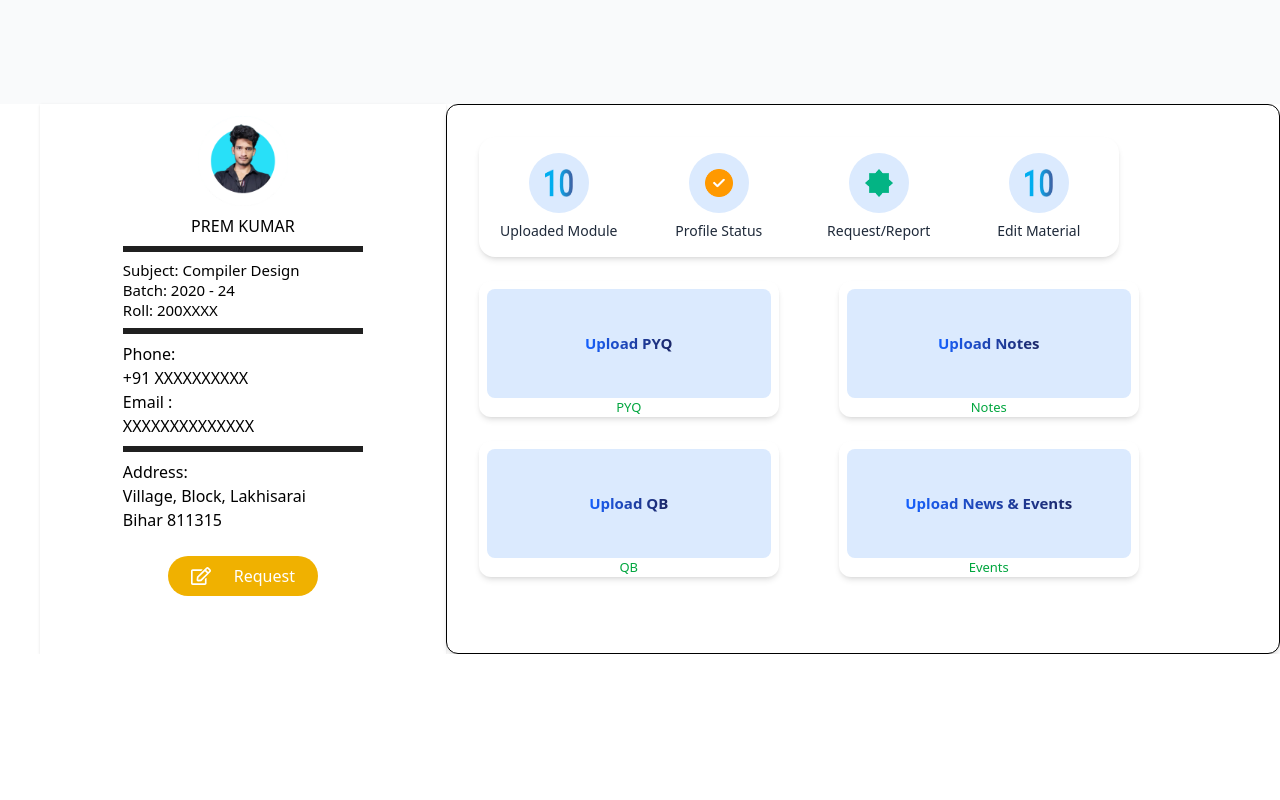
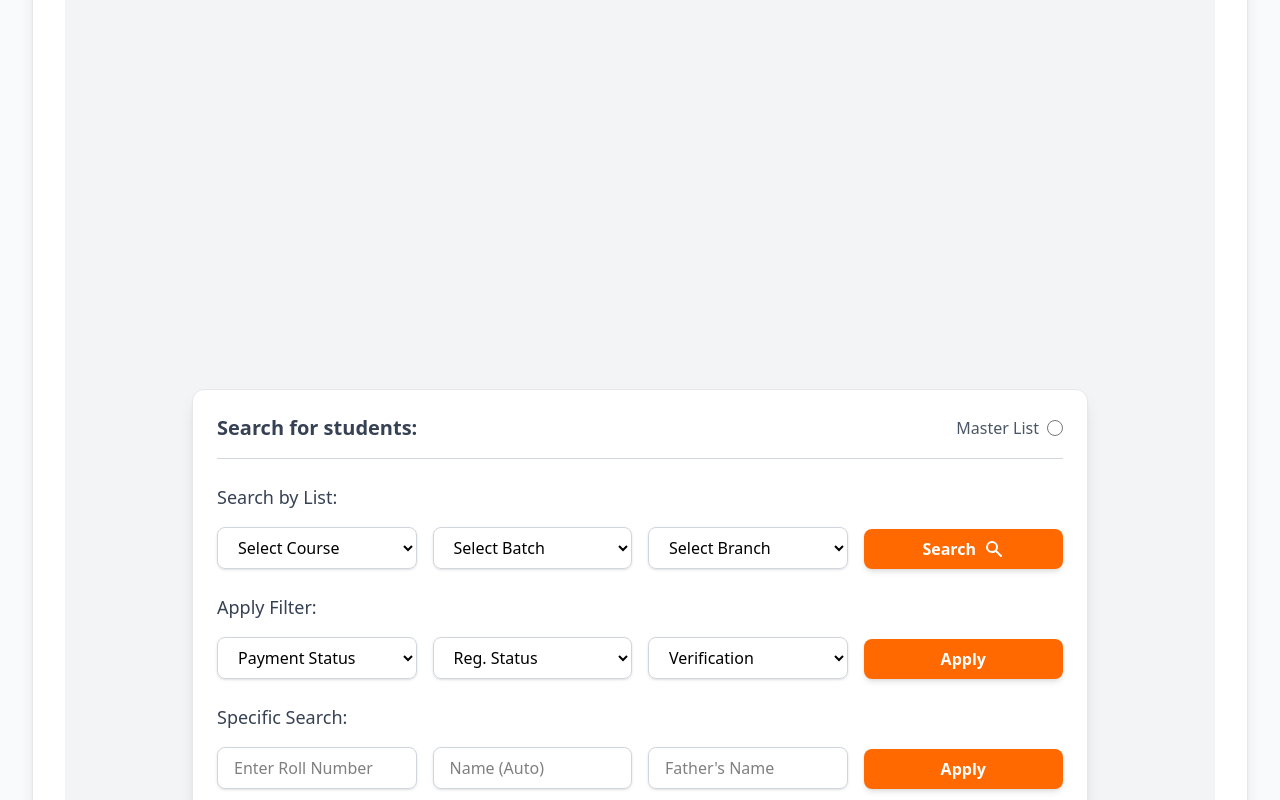
Before and after one commit to Ankitkumar7311/E-Learning, a React (Vite) app: page /dashboard/view-faculty-student in a window 1280 px wide. Shown: the part 840-1640 px from the top of the page. Before the commit the page ends 1494 px from the top, so only its background shows below. Built offline with nearby package versions, Linux system fonts and the light colour scheme.

Commit message:
routing added upto remove/add

```diff
--- a/src/App.jsx
+++ b/src/App.jsx
@@ -1,5 +1,5 @@
 import React from 'react';
-import { BrowserRouter as Router, Routes, Route, Form } from 'react-router-dom';
+import { BrowserRouter as Router, Routes, Route } from 'react-router-dom';
 import NavBar from './components/admin_profile/NavBar';
 import HomePage from './components/admin_profile/HomePage';
 import Courses from './components/admin_profile/Courses';
@@ -10,44 +10,45 @@ import About from './components/admin_profile/About';
 import Login from './components/admin_profile/Login';
 import AdminNavBar from './components/admin_profile/AdminNavBar';
 import AdminDashboard from './components/admin_profile/AdminDashboard';
-import SearchFaculty from './components/admin_profile/SearchFaculty';
-import TeacherTable from './components/admin_profile/TeacherTable';
-import Profile from './components/admin_profile/Profile';
+import AddRemoveFaculty from './components/admin_profile/AddRemoveFaculty';
 import Add from './components/admin_profile/Add';
 import RegulationForm from './components/admin_profile/Regulation';
-import AddRemoveFaculty from './components/admin_profile/AddRemoveFaculty';
-import Teacherprofile from './components/admin_profile/Teacherprofile';
+import SearchFaculty from './components/admin_profile/SearchFaculty'
 import StudentProfile from './components/admin_profile/StudentProfile';
-
-
+import SearchStudents from './components/admin_profile/SearchStudents';
 const App = () => {
   return (
     <Router>
-      <NavBar />
+      <Routes>
+        {/* Public routes */}
+        <Route path="/" element={<><NavBar /><HomePage /></>} />
+        <Route path="/universities" element={<><NavBar /><Universities /></>} />
+        <Route path="/courses" element={<><NavBar /><Courses /></>} />
+        <Route path="/community" element={<><NavBar /><Community /></>} />
+        <Route path="/news" element={<><NavBar /><News /></>} />
+        <Route path="/about" element={<><NavBar /><About /></>} />
+        <Route path="/login" element={<><NavBar /><Login /></>} />
 
-      <Routes>
-        <Route path="/" element={<HomePage />} />
-        <Route path="/universities" element={<Universities />} />
-        <Route path="/courses" element={<Courses />} />
-        <Route path="/community" element={<Community />} />
-        <Route path="/news" element={<News />} />
-        <Route path="/about" element={<About />} />
-        <Route path="/login" element={<Login />} />
+        {/* Admin dashboard with nested routes */}
+        <Route
+          path="/dashboard"
+          element={
+            <>
+              <AdminNavBar />
+              <AdminDashboard />  {/* Yaha Outlet use karna hoga */}
+            </>
+          }
+        >
+          <Route path="add-remove-faculty" element={<AddRemoveFaculty />} />
+          <Route path="add-remove-student" element={<Add />} />
+          <Route path="view-faculty-student" element={[<SearchFaculty/> , <SearchStudents/>]} />
+
+          <Route path="regulation" element={<RegulationForm />} />
+        </Route>
       </Routes>
-
-      <AdminNavBar/>
-      <AdminDashboard/>
-      {/* <SearchFaculty/> */}
-      {/* <TeacherTable/> */}
-      <Profile/>
-      {/* <Add/> */}
-      {/* <AddRemoveFaculty/> */}
-      {/* <RegulationForm/> */}
-      {/* <Teacherprofile/> */}
-
-
+      {/* <SearchStudents/>
+      <StudentProfile/> */}
     </Router>
-
   );
 };
 
--- a/src/components/admin_profile/AdminDashboard.jsx
+++ b/src/components/admin_profile/AdminDashboard.jsx
@@ -1,14 +1,7 @@
-// src/components/AdminDashboard.js
-import React from 'react';
-import { FaDollarSign, FaFolder, FaFileUpload } from 'react-icons/fa';
-import { useNavigate, Routes, Route } from "react-router-dom";
-import AddRemoveFaculty from "./AddRemoveFaculty";
-import Add from "./Add";
-import Regulation from "./Regulation";
+import React from "react";
+import { Outlet, useNavigate } from "react-router-dom";
+import { FaDollarSign, FaFolder, FaFileUpload } from "react-icons/fa";
 
-/**
- * Reusable Action Button
- */
 const ActionButton = ({ icon, text, onClick }) => {
   return (
     <button
@@ -21,9 +14,6 @@ const ActionButton = ({ icon, text, onClick }) => {
   );
 };
 
-/**
- * Admin Dashboard with internal routing
- */
 const AdminDashboard = () => {
   const navigate = useNavigate();
 
@@ -32,7 +22,6 @@ const AdminDashboard = () => {
       <main className="p-4 sm:p-8">
         <div className="max-w-screen-xl mx-auto">
           <div className="bg-white p-6 sm:p-8 rounded-2xl shadow-lg border border-gray-200">
-
             <h2 className="text-2xl font-bold text-gray-800 mb-6">Quick Actions:</h2>
 
             {/* Action Buttons */}
@@ -40,29 +29,31 @@ const AdminDashboard = () => {
               <ActionButton
                 icon={<FaDollarSign size={28} className="text-white" />}
                 text="Add Faculty / Remove Faculty"
-                onClick={() => navigate("add-faculty")}
+                onClick={() => navigate("add-remove-faculty")}
               />
               <ActionButton
                 icon={<FaFolder size={28} className="text-white" />}
+                text="View Faculty & Students"
+                onClick={() => navigate("view-faculty-student")}
+              />
+
+<ActionButton
+                icon={<FaFolder size={28} className="text-white" />}
                 text="Add Student / Remove Student"
-                onClick={() => navigate("add-student")}
+                onClick={() => navigate("add-remove-student")}
               />
+
               <ActionButton
                 icon={<FaFileUpload size={28} className="text-white" />}
                 text="Add Regulations"
-                onClick={() => navigate("add-regulation")}
+                onClick={() => navigate("regulation")}
               />
             </div>
 
-            {/* Nested Routes (render components here) */}
+            {/* Nested routes render yaha hoga */}
             <div className="mt-10">
-              <Routes>
-                <Route path="add-faculty" element={<AddRemoveFaculty />} />
-                <Route path="add-student" element={<Add />} />
-                <Route path="add-regulation" element={<Regulation />} />
-              </Routes>
+              <Outlet />
             </div>
-
           </div>
         </div>
       </main>
--- a/src/components/admin_profile/Login.jsx
+++ b/src/components/admin_profile/Login.jsx
@@ -8,8 +8,8 @@ const Login = () => {
   return (
     <>
       <section
-        className="h-[470px] bg-no-repeat bg-cover w-full flex items-center justify-center"
-        style={{ backgroundImage: `url(${curveBg})` }}
+        className="w-[70vw] h-[50vh] bg-no-repeat bg-cover w-full flex items-center justify-center mt-[10%]"
+        style={{ backgroundImage: `url(${curveBg})` , height:"70vh" }}
       >
         <div
           className="bg-white/70 backdrop-blur-md rounded-3xl shadow-lg w-[1000px] h-[465px] p-6 flex flex-col justify-center   bg-no-repeat bg-[length:100%_100%]
--- a/src/components/admin_profile/SearchFaculty.jsx
+++ b/src/components/admin_profile/SearchFaculty.jsx
@@ -7,8 +7,9 @@ const TeacherSearch = () => {
         <div className="flex justify-between items-center mb-6">
           <h1 className="text-2xl font-semibold text-gray-800">Search for teacher:</h1>
           <div className="flex items-center space-x-2">
-            <div className="w-4 h-4 rounded-full bg-yellow-400"></div>
-            <span className="text-lg font-medium text-gray-800">Master List</span>
+
+           <input type="radio" />
+            <span className="text-lg font-medium text-gray-800"> Master List</span>
           </div>
         </div>
         <hr />
--- /dev/null
+++ b/src/components/admin_profile/SearchStudents.jsx
@@ -0,0 +1,166 @@
+import React, { useState } from 'react';
+
+const App = () => {
+  const [course, setCourse] = useState('');
+  const [batch, setBatch] = useState('');
+  const [branch, setBranch] = useState('');
+  const [paymentStatus, setPaymentStatus] = useState('');
+  const [regStatus, setRegStatus] = useState('');
+  const [verification, setVerification] = useState('');
+  const [rollNumber, setRollNumber] = useState('');
+  const [name, setName] = useState('');
+  const [fatherName, setFatherName] = useState('');
+  const [isMasterList, setIsMasterList] = useState(false);
+
+  const handleSearch = () => {
+    console.log("Search by List:", { course, batch, branch });
+  };
+
+  const handleFilter = () => {
+    console.log("Apply Filter:", { paymentStatus, regStatus, verification });
+  };
+
+  const handleSpecificSearch = () => {
+    console.log("Specific Search:", { rollNumber, name, fatherName });
+  };
+
+  return (
+    <div className="flex justify-center items-start min-h-screen bg-gray-100 p-4 font-sans">
+      <div className="bg-white rounded-xl shadow-lg w-full max-w-4xl p-6 space-y-6 border border-gray-200">
+
+        {/* Header with Master List */}
+        <div className="flex justify-between items-center pb-4 border-b border-gray-300">
+          <h2 className="text-xl font-semibold text-gray-700">Search for students:</h2>
+          <div className="flex items-center space-x-2">
+            <span className="text-gray-600">Master List</span>
+            <input
+              type="radio"
+              checked={isMasterList}
+              onChange={() => setIsMasterList(!isMasterList)}
+              className="form-radio h-4 w-4 text-orange-500 rounded-full border-gray-300 focus:ring-orange-500 cursor-pointer"
+            />
+          </div>
+        </div>
+
+        {/* Search by List Section */}
+        <div className="space-y-4">
+          <h3 className="text-lg font-medium text-gray-700">Search by List:</h3>
+          <div className="grid grid-cols-1 md:grid-cols-4 gap-4 items-end">
+            <select
+              value={course}
+              onChange={(e) => setCourse(e.target.value)}
+              className="w-full px-4 py-2 border border-gray-300 rounded-lg shadow-sm focus:outline-none focus:ring-2 focus:ring-blue-500"
+            >
+              <option value="">Select Course</option>
+              <option value="course1">Course 1</option>
+              <option value="course2">Course 2</option>
+            </select>
+            <select
+              value={batch}
+              onChange={(e) => setBatch(e.target.value)}
+              className="w-full px-4 py-2 border border-gray-300 rounded-lg shadow-sm focus:outline-none focus:ring-2 focus:ring-blue-500"
+            >
+              <option value="">Select Batch</option>
+              <option value="batch1">Batch 1</option>
+              <option value="batch2">Batch 2</option>
+            </select>
+            <select
+              value={branch}
+              onChange={(e) => setBranch(e.target.value)}
+              className="w-full px-4 py-2 border border-gray-300 rounded-lg shadow-sm focus:outline-none focus:ring-2 focus:ring-blue-500"
+            >
+              <option value="">Select Branch</option>
+              <option value="branch1">Branch 1</option>
+              <option value="branch2">Branch 2</option>
+            </select>
+            <button
+              onClick={handleSearch}
+              className="w-full px-4 py-2 bg-orange-500 text-white font-semibold rounded-lg shadow-md hover:bg-orange-600 focus:outline-none focus:ring-2 focus:ring-orange-500 focus:ring-offset-2 transition-colors duration-200 flex items-center justify-center space-x-2"
+            >
+              <span>Search</span>
+              <svg xmlns="http://www.w3.org/2000/svg" className="h-5 w-5" viewBox="0 0 20 20" fill="currentColor">
+                <path fillRule="evenodd" d="M8 4a4 4 0 100 8 4 4 0 000-8zM2 8a6 6 0 1110.89 3.476l4.817 4.817a1 1 0 01-1.414 1.414l-4.816-4.816A6 6 0 012 8z" clipRule="evenodd" />
+              </svg>
+            </button>
+          </div>
+        </div>
+
+        {/* Apply Filter Section */}
+        <div className="space-y-4">
+          <h3 className="text-lg font-medium text-gray-700">Apply Filter:</h3>
+          <div className="grid grid-cols-1 md:grid-cols-4 gap-4 items-end">
+            <select
+              value={paymentStatus}
+              onChange={(e) => setPaymentStatus(e.target.value)}
+              className="w-full px-4 py-2 border border-gray-300 rounded-lg shadow-sm focus:outline-none focus:ring-2 focus:ring-blue-500"
+            >
+              <option value="">Payment Status</option>
+              <option value="paid">Paid</option>
+              <option value="unpaid">Unpaid</option>
+            </select>
+            <select
+              value={regStatus}
+              onChange={(e) => setRegStatus(e.target.value)}
+              className="w-full px-4 py-2 border border-gray-300 rounded-lg shadow-sm focus:outline-none focus:ring-2 focus:ring-blue-500"
+            >
+              <option value="">Reg. Status</option>
+              <option value="registered">Registered</option>
+              <option value="unregistered">Unregistered</option>
+            </select>
+            <select
+              value={verification}
+              onChange={(e) => setVerification(e.target.value)}
+              className="w-full px-4 py-2 border border-gray-300 rounded-lg shadow-sm focus:outline-none focus:ring-2 focus:ring-blue-500"
+            >
+              <option value="">Verification</option>
+              <option value="verified">Verified</option>
+              <option value="notVerified">Not Verified</option>
+            </select>
+            <button
+              onClick={handleFilter}
+              className="w-full px-4 py-2 bg-orange-500 text-white font-semibold rounded-lg shadow-md hover:bg-orange-600 focus:outline-none focus:ring-2 focus:ring-orange-500 focus:ring-offset-2 transition-colors duration-200"
+            >
+              Apply
+            </button>
+          </div>
+        </div>
+
+        {/* Specific Search Section */}
+        <div className="space-y-4">
+          <h3 className="text-lg font-medium text-gray-700">Specific Search:</h3>
+          <div className="grid grid-cols-1 md:grid-cols-4 gap-4 items-end">
+            <input
+              type="text"
+              placeholder="Enter Roll Number"
+              value={rollNumber}
+              onChange={(e) => setRollNumber(e.target.value)}
+              className="w-full px-4 py-2 border border-gray-300 rounded-lg shadow-sm focus:outline-none focus:ring-2 focus:ring-blue-500"
+            />
+            <input
+              type="text"
+              placeholder="Name (Auto)"
+              value={name}
+              onChange={(e) => setName(e.target.value)}
+              className="w-full px-4 py-2 border border-gray-300 rounded-lg shadow-sm focus:outline-none focus:ring-2 focus:ring-blue-500"
+            />
+            <input
+              type="text"
+              placeholder="Father's Name"
+              value={fatherName}
+              onChange={(e) => setFatherName(e.target.value)}
+              className="w-full px-4 py-2 border border-gray-300 rounded-lg shadow-sm focus:outline-none focus:ring-2 focus:ring-blue-500"
+            />
+            <button
+              onClick={handleSpecificSearch}
+              className="w-full px-4 py-2 bg-orange-500 text-white font-semibold rounded-lg shadow-md hover:bg-orange-600 focus:outline-none focus:ring-2 focus:ring-orange-500 focus:ring-offset-2 transition-colors duration-200"
+            >
+              Apply
+            </button>
+          </div>
+        </div>
+      </div>
+    </div>
+  );
+};
+
+export default App;
```
Also changed, not shown: src/components/admin_profile/Form.jsx (+16 -2 lines).
